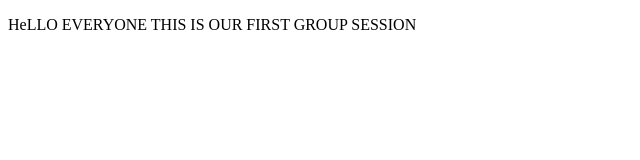
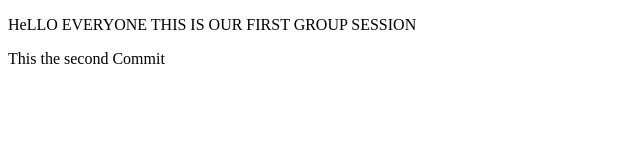
Before and after one commit to omnandurkar/JARVIS, a plain HTML site: page index.html in a window 1280 px wide. Shown: the whole page, without its empty margins (0-640 px from the left). Drawn offline with Linux system fonts and the light colour scheme.

Commit message:
Second commit

```diff
--- a/index.html
+++ b/index.html
@@ -10,6 +10,7 @@
 
 
     <p> HeLLO EVERYONE THIS IS OUR FIRST GROUP SESSION</p>
+    <P> This the second Commit</P>
 
 </body>
 </html>
```
